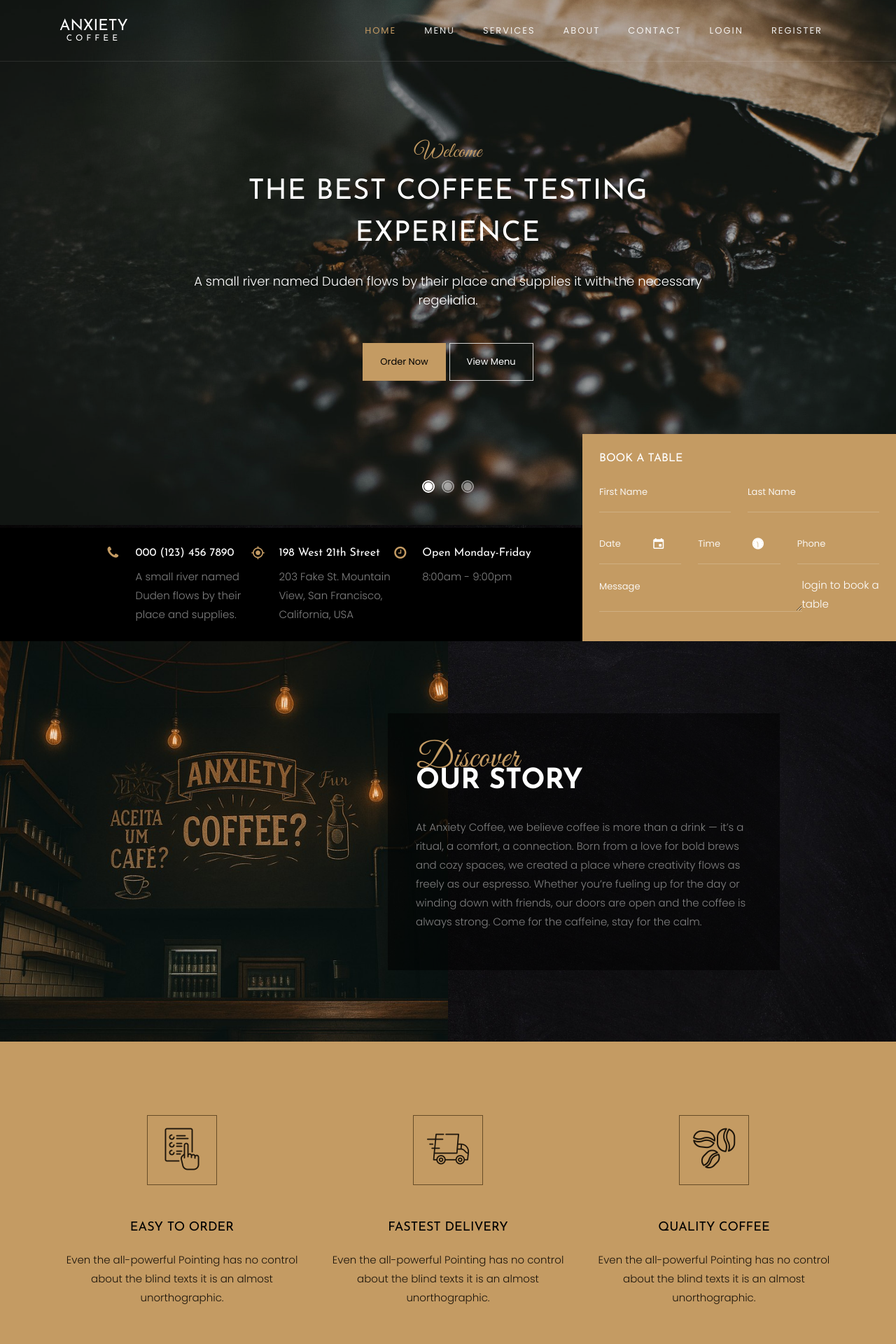
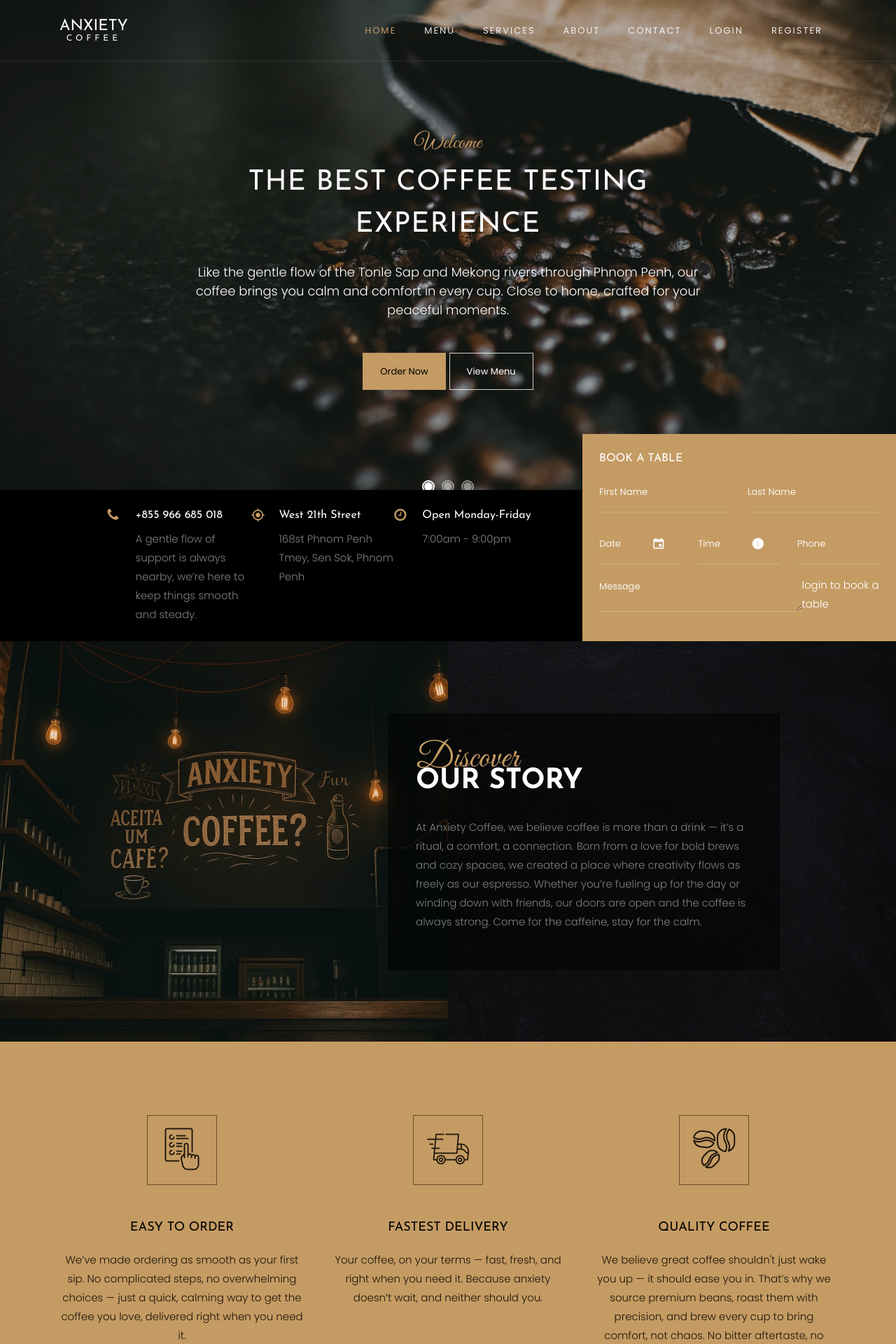
Before and after one commit to soyunyorn/anxiety-coffee, a PHP site: page /anxiety-coffee/index.php in a window 1280 px wide. Shown: the top 1920 px of the page at 70% size. Run offline with PHP 8.4, Linux system fonts and the light colour scheme; data comes from the database, SQL or seed files in the repository; data that the repository does not hold is empty; some web fonts are replaced.

Commit message:
aksjdfhk

```diff
--- a/about.php
+++ b/about.php
@@ -52,7 +52,7 @@
 	        <div class="col-md-7 heading-section text-center ftco-animate">
 	        	<span class="subheading">Testimony</span>
 	          <h2 class="mb-4">Customers Says</h2>
-	          <p>Far far away, behind the word mountains, far from the countries Vokalia and Consonantia, there live the blind texts.</p>
+	          <p>Far away from the noise of the world, Anxiety-Coffee feels like a peaceful escape. It’s my daily calm behind the chaos — simple, soothing, and always reliable.</p>
 	        </div>
 	      </div>
 	    </div>
@@ -83,7 +83,8 @@
     				<div class="heading-section text-md-right ftco-animate">
 	          	<span class="subheading">Discover</span>
 	            <h2 class="mb-4">Our Menu</h2>
-	            <p class="mb-4">Far far away, behind the word mountains, far from the countries Vokalia and Consonantia, there live the blind texts. Separated they live in Bookmarksgrove right at the coast of the Semantics, a large language ocean.</p>
+	            <p class="mb-4">From the first sip to the final drop, every cup at Anxiety Coffee tells a story. Handcrafted with passion, sourced from the finest beans, and brewed to perfection — our menu is a journey through bold flavors,
+					 rich aromas, and comforting warmth. Come discover what makes every visit unforgettable.</p>
 	            <p><a href="menu.php" class="btn btn-primary btn-outline-primary px-4 py-3">View Full Menu</a></p>
 	          </div>
     			</div>
--- a/contact.php
+++ b/contact.php
@@ -27,7 +27,7 @@
 	              <h2 class="h4">Contact Information</h2>
 	            </div>
 	            <div class="col-md-12 mb-3">
-	              <p><span>Address:</span> 128 Phnom Penh Tmey Sen Sok Phnom Penh</p>
+	              <p><span>Address:</span> 168st Phnom Penh Tmey Sen Sok Phnom Penh</p>
 	            </div>
 	            <div class="col-md-12 mb-3">
 	              <p><span>Phone:</span> <a href="tel:0 966 685 018">+855 966 685 018</a></p>
--- a/index.php
+++ b/index.php
@@ -23,7 +23,7 @@
            <div class="col-md-8 col-sm-12 text-center ftco-animate">
              <span class="subheading">Welcome</span>
              <h1 class="mb-4">The Best Coffee Testing Experience</h1>
-             <p class="mb-4 mb-md-5">A small river named Duden flows by their place and supplies it with the necessary regelialia.</p>
+             <p class="mb-4 mb-md-5">Like the gentle flow of the Tonle Sap and Mekong rivers through Phnom Penh, our coffee brings you calm and comfort in every cup. Close to home, crafted for your peaceful moments.</p>
              <p>
                <a href="<?php echo isset($_SESSION['user_id']) ? 'users/Orders.php' : 'auth/login.php'; ?>"
                   class="btn btn-primary p-3 px-xl-4 py-xl-3">
@@ -47,7 +47,7 @@
            <div class="col-md-8 col-sm-12 text-center ftco-animate">
              <span class="subheading">Welcome</span>
              <h1 class="mb-4">Amazing Taste &amp; Beautiful Place</h1>
-              <p class="mb-4 mb-md-5">A small river named Duden flows by their place and supplies it with the necessary regelialia.</p>
+              <p class="mb-4 mb-md-5">Like the gentle flow of the Tonle Sap and Mekong rivers through Phnom Penh, our coffee brings you calm and comfort in every cup. Close to home, crafted for your peaceful moments.</p>
              <p>
                <a href="<?php echo isset($_SESSION['user_id']) ? 'users/Orders.php' : 'auth/login.php'; ?>"
                   class="btn btn-primary p-3 px-xl-4 py-xl-3">
@@ -71,7 +71,7 @@
            <div class="col-md-8 col-sm-12 text-center ftco-animate">
              <span class="subheading">Welcome</span>
              <h1 class="mb-4">Creamy Hot and Ready to Serve</h1>
-              <p class="mb-4 mb-md-5">A small river named Duden flows by their place and supplies it with the necessary regelialia.</p>
+              <p class="mb-4 mb-md-5">Like the gentle flow of the Tonle Sap and Mekong rivers through Phnom Penh, our coffee brings you calm and comfort in every cup. Close to home, crafted for your peaceful moments.</p>
              <p>
                <a href="<?php echo isset($_SESSION['user_id']) ? 'users/Orders.php' : 'auth/login.php'; ?>"
                   class="btn btn-primary p-3 px-xl-4 py-xl-3">
@@ -97,22 +97,22 @@
 	    				<div class="col-md-4 d-flex ftco-animate">
 	    					<div class="icon"><span class="icon-phone"></span></div>
 	    					<div class="text">
-	    						<h3>000 (123) 456 7890</h3>
-	    						<p>A small river named Duden flows by their place and supplies.</p>
+	    						<h3>+855 966 685 018</h3>
+	    						<p>A gentle flow of support is always nearby, we’re here to keep things smooth and steady.</p>
 	    					</div>
 	    				</div>
 	    				<div class="col-md-4 d-flex ftco-animate">
 	    					<div class="icon"><span class="icon-my_location"></span></div>
 	    					<div class="text">
-	    						<h3>198 West 21th Street</h3>
-	    						<p>	203 Fake St. Mountain View, San Francisco, California, USA</p>
+	    						<h3> West 21th Street</h3>
+	    						<p>	168st Phnom Penh Tmey, Sen Sok, Phnom Penh</p>
 	    					</div>
 	    				</div>
 	    				<div class="col-md-4 d-flex ftco-animate">
 	    					<div class="icon"><span class="icon-clock-o"></span></div>
 	    					<div class="text">
 	    						<h3>Open Monday-Friday</h3>
-	    						<p>8:00am - 9:00pm</p>
+	    						<p>7:00am - 9:00pm</p>
 	    					</div>
 	    				</div>
 	    			</div>
@@ -191,7 +191,7 @@
               </div>
               <div class="media-body">
                 <h3 class="heading">Easy to Order</h3>
-                <p>Even the all-powerful Pointing has no control about the blind texts it is an almost unorthographic.</p>
+                <p>We’ve made ordering as smooth as your first sip. No complicated steps, no overwhelming choices — just a quick, calming way to get the coffee you love, delivered right when you need it.</p>
               </div>
             </div>
           </div>
@@ -202,7 +202,7 @@
               </div>
               <div class="media-body">
                 <h3 class="heading">Fastest Delivery</h3>
-                <p>Even the all-powerful Pointing has no control about the blind texts it is an almost unorthographic.</p>
+                <p>Your coffee, on your terms — fast, fresh, and right when you need it. Because anxiety doesn’t wait, and neither should you.</p>
               </div>
             </div>
           </div>
@@ -212,7 +212,8 @@
               	<span class="flaticon-coffee-bean"></span></div>
               <div class="media-body">
                 <h3 class="heading">Quality Coffee</h3>
-                <p>Even the all-powerful Pointing has no control about the blind texts it is an almost unorthographic.</p>
+                <p>We believe great coffee shouldn't just wake you up — it should ease you in. That’s why we source premium beans, roast them with precision,
+                  and brew every cup to bring comfort, not chaos. No bitter aftertaste, no caffeine jitters — just a smooth, grounded experience that helps you face the day, one peaceful sip at a time.</p>
               </div>
             </div>
           </div>
@@ -227,7 +228,8 @@
     				<div class="heading-section text-md-right ftco-animate">
 	          	<span class="subheading">Discover</span>
 	            <h2 class="mb-4">Our Menu</h2>
-	            <p class="mb-4">From the first sip to the final drop, every cup at Anxiety Coffee tells a story. Handcrafted with passion, sourced from the finest beans, and brewed to perfection — our menu is a journey through bold flavors, rich aromas, and comforting warmth. Come discover what makes every visit unforgettable.</p>
+	            <p class="mb-4">From the first sip to the final drop, every cup at Anxiety Coffee tells a story. Handcrafted with passion, sourced from the finest beans, and brewed to perfection — our menu is a journey through bold flavors,
+					 rich aromas, and comforting warmth. Come discover what makes every visit unforgettable.</p>
 	            <p><a href="menu.php" class="btn btn-primary btn-outline-primary px-4 py-3">View Full Menu</a></p>
 	          </div>
     			</div>
@@ -380,7 +382,7 @@
 	        <div class="col-md-7 heading-section text-center ftco-animate">
 	        	<span class="subheading">Testimony</span>
 	          <h2 class="mb-4">Customers Says</h2>
-	          <p>Far far away, behind the word mountains, far from the countries Vokalia and Consonantia, there live the blind texts.</p>
+	          <p>Far away from the noise of the world, Anxiety-Coffee feels like a peaceful escape. It’s my daily calm behind the chaos — simple, soothing, and always reliable.</p>
 	        </div>
 	      </div>
 	    </div>
```
Also changed, not shown: menu.php (+4 -4 lines).
